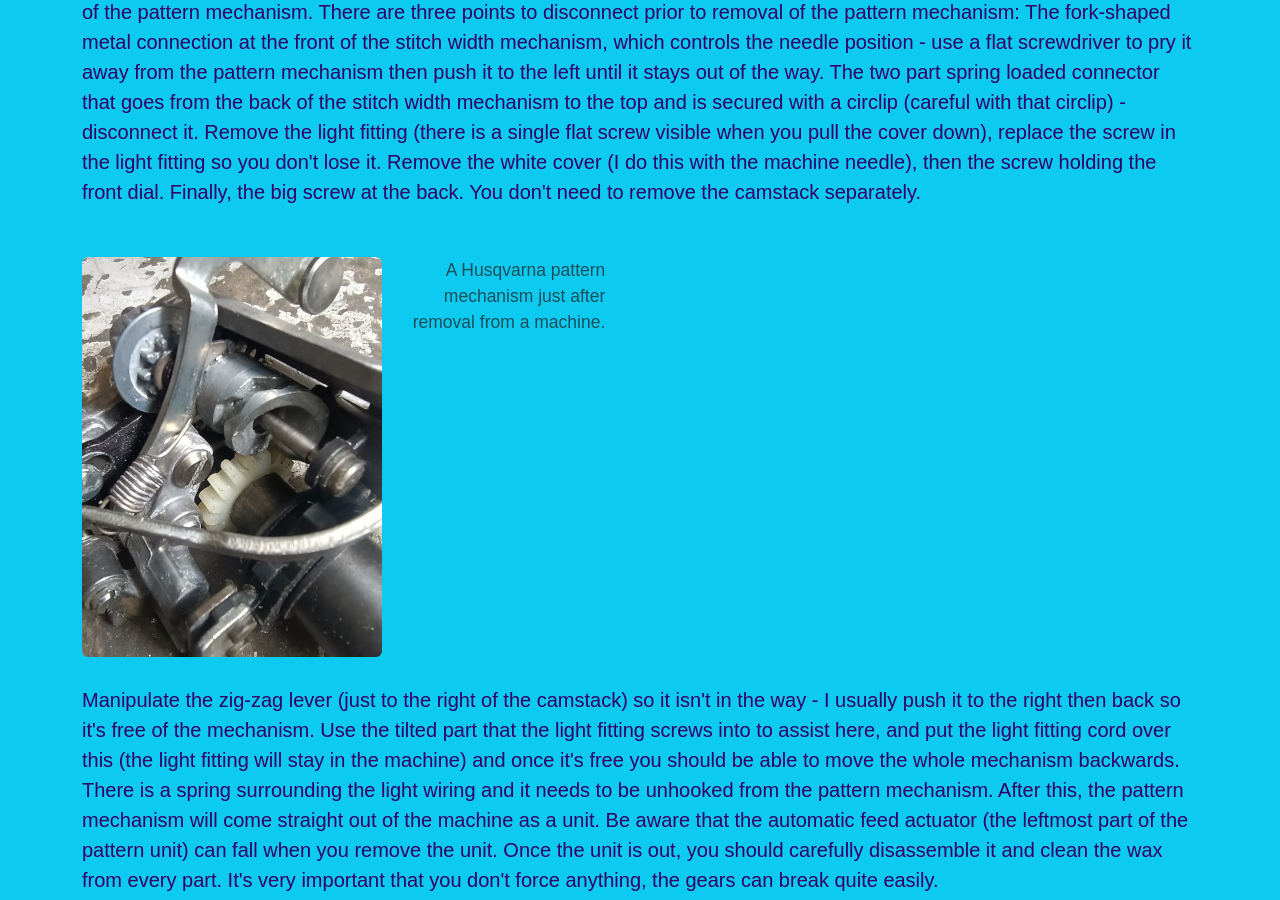
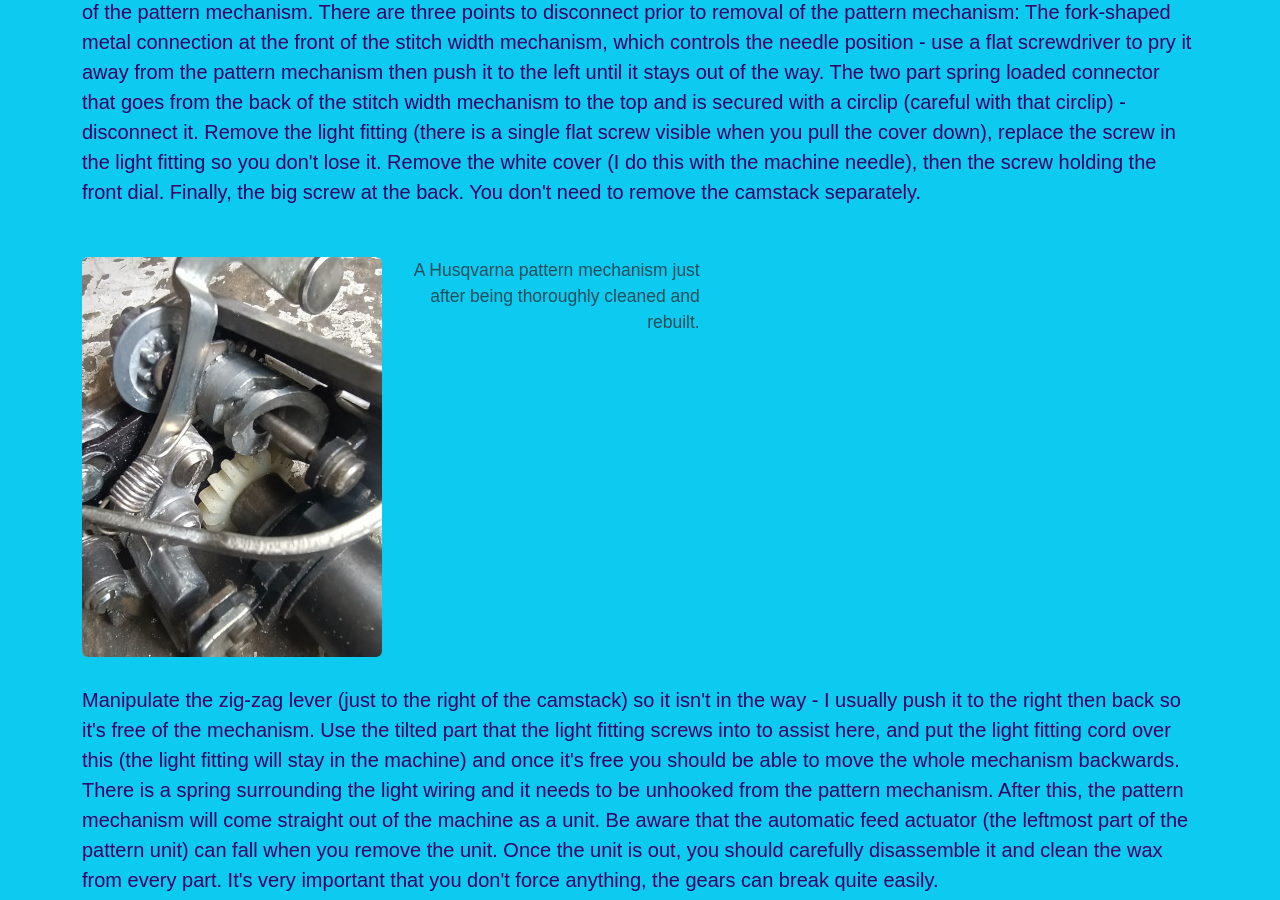
Before and after one commit to manicmike66/mikeandthemechanicals, a Jekyll site: the page built from husqvarna-rebuild.markdown, in a window 1280 px wide and 900 px high, scrolled down 2096 px. Built offline with Jekyll 4.4.1, drawn with Linux system fonts in a browser that asks for light colours; nearby versions of some CDN libraries.

Commit message:
Small correction

```diff
--- a/husqvarna-rebuild.markdown
+++ b/husqvarna-rebuild.markdown
@@ -38,7 +38,7 @@ If you haven't already, put it in buttonhole stage 2 (bar tack), which makes it
 </p>
 <figure class="figure">
 <img src="assets/images/pattern-after-sm.jpg" class="figure-img img-fluid rounded float-start" alt="cleaned and rebuilt pattern mechanism" />
-<figcaption class="figure-caption text-end">A Husqvarna pattern mechanism just after removal from a machine.</figcaption>
+<figcaption class="figure-caption text-end">A Husqvarna pattern mechanism just after being thoroughly cleaned and rebuilt.</figcaption>
 </figure>
 <p class="has-large-font">
 Manipulate the zig-zag lever (just to the right of the camstack) so it isn't in the way - I usually push it to the right then back so it's free of the mechanism. Use the tilted part that the light fitting screws into to assist here, and put the light fitting cord over this (the light fitting will stay in the machine) and once it's free you should be able to move the whole mechanism backwards. There is a spring surrounding the light wiring and it needs to be unhooked from the pattern mechanism. After this, the pattern mechanism will come straight out of the machine as a unit. Be aware that the automatic feed actuator (the leftmost part of the pattern unit) can fall when you remove the unit. Once the unit is out, you should carefully disassemble it and clean the wax from every part. It's very important that you don't force anything, the gears can break quite easily.
```
Also changed, not shown: 1 other file.
